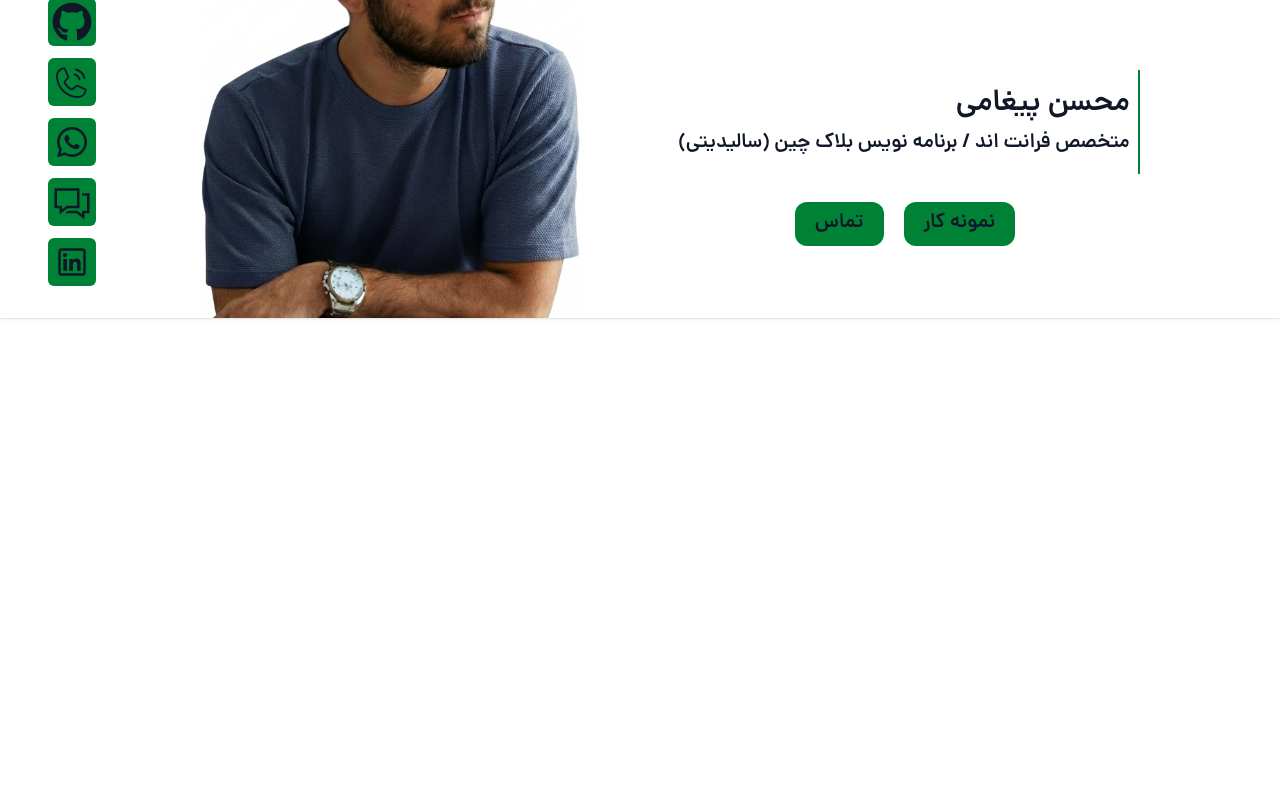
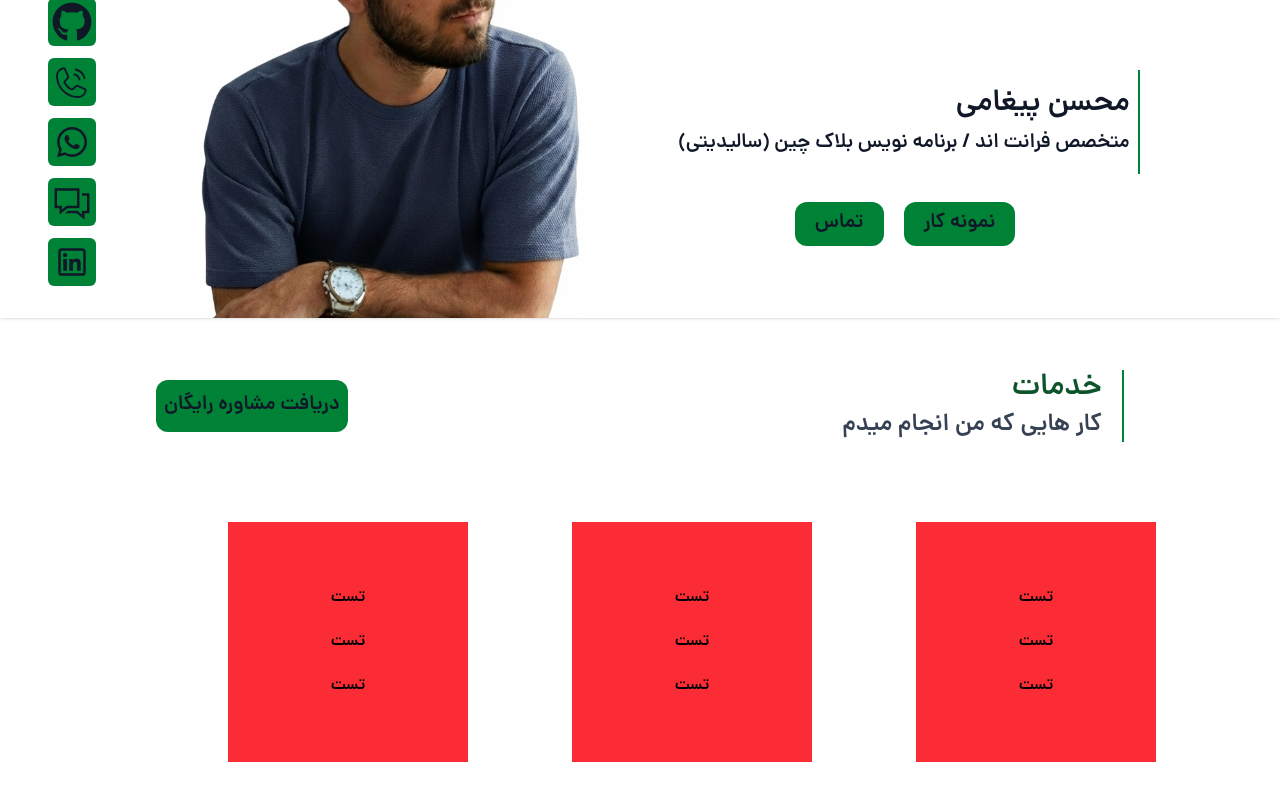
Before and after one commit to mohsenical/my-website, a React (Vite) app: page / in a window 1280 px wide. Shown: the part 402-1202 px from the top of the page. Before the commit the page ends 800 px from the top, so only its background shows below. Built offline with nearby package versions, Linux system fonts and the light colour scheme.

Commit message:
start Section body Home page

```diff
--- /dev/null
+++ b/src/components/modules/BoxItem/BoxItem.jsx
@@ -0,0 +1,14 @@
+import React from 'react'
+
+function BoxItem({ title, desc, icon }) {
+
+    return (
+        <div className="bg-red-500 flex flex-col justify-center items-center gap-y-5 w-[15rem] h-[15rem]">
+            {icon}
+            <h2 className="">{title}</h2>
+            <p className=""> {desc} </p>
+        </div>
+    )
+}
+
+export default BoxItem
--- a/src/components/modules/Header/Header.jsx
+++ b/src/components/modules/Header/Header.jsx
@@ -1,5 +1,6 @@
 import { useState } from "react";
 import useDarkMode from "../../../Hoocs/useDarkMode";
+import { Link } from "react-router";
 
 import Berger from "../Berger/Berger";
 import SideBar from "../SideBar/SideBar";
@@ -45,7 +46,7 @@ function Header() {
                                 }
                             </button>
 
-                            <span className="w-[2px] h-7 bg-gray-200/50"></span>
+                            <span className="w-[2px] h-7 bg-zinc-900/50 dark:bg-gray-200/50"></span>
 
                             <a href="/" className='flex items-center gap-x-0.5 justify-center h-full cursor-pointer'>
                                 <span className='mt-2 text-gray-900 hover:text-zinc-500 dark:text-zinc-400 dark:hover:text-white transition-colors  text-xl lg:text-2xl'>Mohsenical</span>
--- /dev/null
+++ b/src/components/modules/HeaderSctionBody/HeaderSctionBody.jsx
@@ -0,0 +1,22 @@
+import React from 'react'
+
+function HeaderSctionBody({ title, desc, button, btnHref }) {
+    return (
+        <div className=" flex items-center justify-between px-2 md:px-15 py-5 m-8">
+            <div className=" flex flex-col gap-y-0 md:gap-y-1 border-r-2 border-green-700 px-2 md:px-5">
+                <h2 className='text-xl lg:text-2xl xl:text-3xl text-green-900'> {title} </h2>
+                <h4 className='text-md lg:text-xl xl:text-2xl text-gray-700 dark:text-gray-400'> {desc} </h4>
+            </div>
+
+            {button ? (
+                <div className="*:flex *:justify-center *:items-center *:px-2 *:py-3 md:*:py-3 *:bg-green-700 dark:*:bg-green-900 *:text-gray-900 dark:*:text-zinc-400 *:rounded-xl *:hover:text-white *:transition-colors *:cursor-pointer">
+                    <a href={`/${btnHref}`} className="text-sm lg:text-xl">
+                        {button}
+                    </a>
+                </div>
+            ) : null}
+        </div>
+    )
+}
+
+export default HeaderSctionBody
--- a/src/pages/Home.jsx
+++ b/src/pages/Home.jsx
@@ -1,3 +1,5 @@
+import BoxItem from "../components/modules/BoxItem/BoxItem";
+import HeaderSctionBody from "../components/modules/HeaderSctionBody/HeaderSctionBody";
 import SocialMedia from "../components/modules/SocialMedia/SocialMedia";
 import HeaderSection from "../components/template/HomeFeatuer/HeaderSection";
 
@@ -8,6 +10,18 @@ function Home() {
         <>
             <HeaderSection />
             <SocialMedia />
+
+            <div className="w-[90%] mx-auto">
+                <div className="">
+                    <HeaderSctionBody title="خدمات" desc="کار هایی که من انجام میدم" button="دریافت مشاوره رایگان" btnHref="/" />
+
+                    <div className="grid grid-cols-1 md:grid-cols-2 lg:grid-cols-3 xl:grid-cols-3 items-center justify-evenly m-15 ">
+                        <BoxItem title="تست" desc="تست" icon="تست" />
+                        <BoxItem title="تست" desc="تست" icon="تست" />
+                        <BoxItem title="تست" desc="تست" icon="تست" />
+                    </div>
+                </div>
+            </div>
         </>
     )
 }
```
